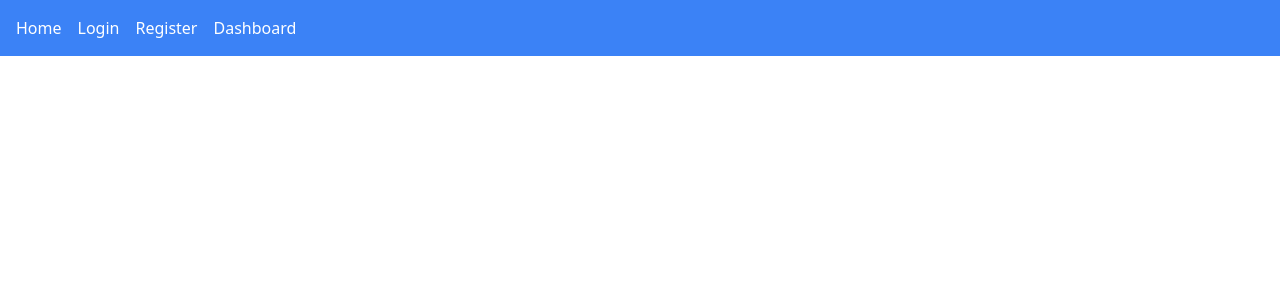
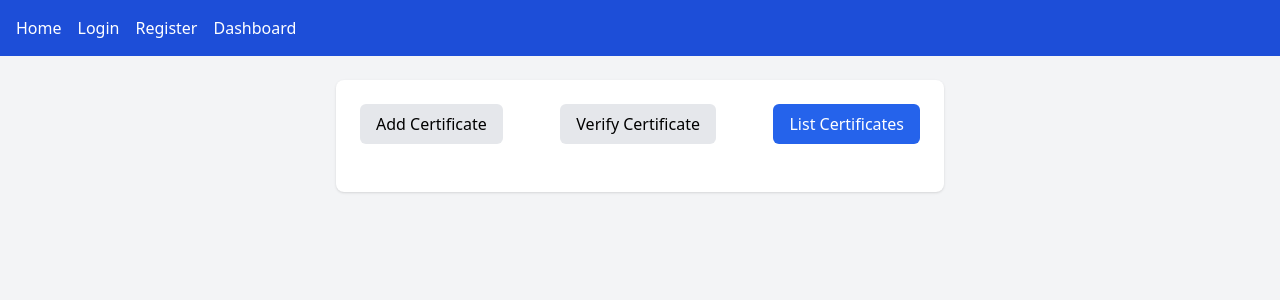
Before and after one commit to TikeMysonn/fyp-jan-19, a React (Create React App) app in the folder client/: page /dashboard in a window 1280 px wide. Shown: the top 300 px of the page. Built offline with nearby package versions, Linux system fonts and the light colour scheme.

Commit message:
create dashboard template for remaining functions

```diff
--- a/client/src/App.js
+++ b/client/src/App.js
@@ -17,6 +17,8 @@ import React from "react";
 import { BrowserRouter as Router, Routes, Route } from "react-router-dom";
 import LoginForm from "./components/LoginForm";
 import Navbar from "./components/Navbar";
+import RegisterForm from "./components/RegisterForm";
+import Dashboard from "./components/Dashboard";
 
 const App = () => {
   return (
@@ -25,6 +27,8 @@ const App = () => {
         <Navbar />
         <Routes>
           <Route path="/login" element={<LoginForm />} />
+          <Route path="/register" element={<RegisterForm />} />
+          <Route path="/dashboard" element={<Dashboard />} />
           {/* Define other routes here as your app grows */}
         </Routes>
       </div>
--- /dev/null
+++ b/client/src/components/Dashboard.js
@@ -0,0 +1,82 @@
+import React, { useState } from "react";
+import CertDisplay from "./CertDisplay";
+import CertForm from "./CertForm";
+import CertList from "./CertList";
+import CertVerify from "./CertVerify";
+import QrCodeReader from "./QrCodeReader";
+import UserProfile from "./UserProfile";
+
+function Dashboard() {
+  const [activeComponent, setActiveComponent] = useState("list"); // Default to the list view
+
+  const renderComponent = () => {
+    switch (
+      activeComponent
+      //   case "display":
+      //     return <CertDisplay />;
+      //   case "form":
+      //     return <CertForm />;
+      //   case "list":
+      //     return <CertList />;
+      //   case "verify":
+      //     return <CertVerify />;
+      //   default:
+      //     return <CertList />;
+    ) {
+    }
+  };
+
+  return (
+    <div className="min-h-screen bg-gray-100">
+      <div className="container mx-auto p-6">
+        <div className="grid grid-cols-1 md:grid-cols-12 gap-4">
+          {/* User Profile Column */}
+          <div className="md:col-span-3">{/* <UserProfile /> */}</div>
+          {/* Main Content Column */}
+          <div className="md:col-span-6">
+            <div className="bg-white shadow overflow-hidden sm:rounded-lg p-6">
+              <nav className="flex justify-between mb-6">
+                <button
+                  onClick={() => setActiveComponent("form")}
+                  className={`px-4 py-2 rounded-md ${
+                    activeComponent === "form"
+                      ? "bg-blue-600 text-white"
+                      : "bg-gray-200"
+                  } order-first`}
+                >
+                  Add Certificate
+                </button>
+                <button
+                  onClick={() => setActiveComponent("verify")}
+                  className={`px-4 py-2 rounded-md ${
+                    activeComponent === "verify"
+                      ? "bg-blue-600 text-white"
+                      : "bg-gray-200"
+                  } order-2`}
+                >
+                  Verify Certificate
+                </button>
+                <button
+                  onClick={() => setActiveComponent("list")}
+                  className={`px-4 py-2 rounded-md ${
+                    activeComponent === "list"
+                      ? "bg-blue-600 text-white"
+                      : "bg-gray-200"
+                  } order-last`}
+                >
+                  List Certificates
+                </button>
+              </nav>
+              {renderComponent()}
+            </div>
+          </div>
+
+          {/* QR Code Reader Column */}
+          <div className="md:col-span-3">{/* <QrCodeReader /> */}</div>
+        </div>
+      </div>
+    </div>
+  );
+}
+
+export default Dashboard;
--- a/client/src/components/LoginForm.js
+++ b/client/src/components/LoginForm.js
@@ -78,7 +78,7 @@ function LoginForm() {
           </div>
           <button
             type="submit"
-            className="w-full px-4 py-2 text-sm font-medium text-white bg-indigo-600 rounded-md hover:bg-indigo-700 focus:outline-none focus:bg-indigo-700 focus:ring-2 focus:ring-indigo-500 focus:ring-offset-2"
+            className="w-full px-4 py-2 text-sm font-medium text-white bg-blue-700 rounded-md hover:bg-indigo-700 focus:outline-none focus:bg-indigo-700 focus:ring-2 focus:ring-indigo-500 focus:ring-offset-2"
           >
             Log In
           </button>
--- a/client/src/components/Navbar.js
+++ b/client/src/components/Navbar.js
@@ -4,7 +4,7 @@ import { Link } from "react-router-dom";
 
 const Navbar = () => {
   return (
-    <nav className="bg-blue-500 text-white p-4">
+    <nav className="bg-blue-700 text-white p-4">
       <ul className="flex space-x-4">
         <li>
           <Link to="/" className="hover:text-gray-300">
--- /dev/null
+++ b/client/src/components/RegisterForm.js
@@ -0,0 +1,117 @@
+import React, { useState } from "react";
+
+function RegisterForm() {
+  const [formData, setFormData] = useState({
+    username: "",
+    password: "",
+    role: "public", // Default role
+  });
+  const [error, setError] = useState("");
+
+  const handleChange = (e) => {
+    const { name, value } = e.target;
+    setFormData((prevFormData) => ({
+      ...prevFormData,
+      [name]: value,
+    }));
+  };
+
+  const handleSubmit = async (e) => {
+    e.preventDefault();
+    setError("");
+
+    try {
+      const response = await fetch("http://localhost:3000/api/users/register", {
+        method: "POST",
+        headers: {
+          "Content-Type": "application/json",
+        },
+        body: JSON.stringify(formData),
+      });
+      const data = await response.json();
+
+      if (response.ok) {
+        console.log("Registration successful", data);
+        // Redirect or handle successful registration
+      } else {
+        throw new Error(data.message || "Registration failed");
+      }
+    } catch (error) {
+      setError(error.message);
+    }
+  };
+
+  return (
+    <div className="min-h-screen flex items-center justify-center bg-gray-100 px-6">
+      <div className="max-w-md w-full bg-white p-8 border border-gray-300 rounded-lg shadow-md">
+        <h2 className="text-2xl font-bold text-center text-gray-900 mb-8">
+          Register
+        </h2>
+        {error && <p className="text-red-500 text-sm text-center">{error}</p>}
+        <form onSubmit={handleSubmit} className="space-y-6">
+          <div>
+            <label
+              htmlFor="username"
+              className="block text-sm font-medium text-gray-700"
+            >
+              Username
+            </label>
+            <input
+              type="text"
+              name="username"
+              id="username"
+              required
+              className="mt-1 block w-full px-3 py-2 bg-white border border-gray-300 rounded-md shadow-sm placeholder-gray-400 focus:outline-none focus:border-indigo-500"
+              value={formData.username}
+              onChange={handleChange}
+            />
+          </div>
+          <div>
+            <label
+              htmlFor="password"
+              className="block text-sm font-medium text-gray-700"
+            >
+              Password
+            </label>
+            <input
+              type="password"
+              name="password"
+              id="password"
+              required
+              className="mt-1 block w-full px-3 py-2 bg-white border border-gray-300 rounded-md shadow-sm placeholder-gray-400 focus:outline-none focus:border-indigo-500"
+              value={formData.password}
+              onChange={handleChange}
+            />
+          </div>
+          <div>
+            <label
+              htmlFor="role"
+              className="block text-sm font-medium text-gray-700"
+            >
+              Role
+            </label>
+            <select
+              name="role"
+              id="role"
+              required
+              className="mt-1 block w-full px-3 py-2 bg-white border border-gray-300 rounded-md shadow-sm placeholder-gray-400 focus:outline-none focus:border-indigo-500"
+              value={formData.role}
+              onChange={handleChange}
+            >
+              <option value="public">Public</option>
+              <option value="admin">Admin</option>
+            </select>
+          </div>
+          <button
+            type="submit"
+            className="w-full flex justify-center py-2 px-4 border border-transparent rounded-md shadow-sm text-sm font-medium text-white bg-indigo-600 hover:bg-indigo-700 focus:outline-none focus:ring-2 focus:ring-offset-2 focus:ring-indigo-500"
+          >
+            Register
+          </button>
+        </form>
+      </div>
+    </div>
+  );
+}
+
+export default RegisterForm;
--- a/client/src/output.css
+++ b/client/src/output.css
@@ -535,6 +535,57 @@ video {
   --tw-backdrop-sepia:  ;
 }
 
+.container {
+  width: 100%;
+}
+
+@media (min-width: 640px) {
+  .container {
+    max-width: 640px;
+  }
+}
+
+@media (min-width: 768px) {
+  .container {
+    max-width: 768px;
+  }
+}
+
+@media (min-width: 1024px) {
+  .container {
+    max-width: 1024px;
+  }
+}
+
+@media (min-width: 1280px) {
+  .container {
+    max-width: 1280px;
+  }
+}
+
+@media (min-width: 1536px) {
+  .container {
+    max-width: 1536px;
+  }
+}
+
+.order-2 {
+  order: 2;
+}
+
+.order-first {
+  order: -9999;
+}
+
+.order-last {
+  order: 9999;
+}
+
+.mx-auto {
+  margin-left: auto;
+  margin-right: auto;
+}
+
 .mb-8 {
   margin-bottom: 2rem;
 }
@@ -543,12 +594,20 @@ video {
   margin-top: 0.25rem;
 }
 
+.mb-6 {
+  margin-bottom: 1.5rem;
+}
+
 .block {
   display: block;
 }
 
 .flex {
   display: flex;
+}
+
+.grid {
+  display: grid;
 }
 
 .min-h-screen {
@@ -563,12 +622,28 @@ video {
   max-width: 28rem;
 }
 
+.grid-cols-1 {
+  grid-template-columns: repeat(1, minmax(0, 1fr));
+}
+
 .items-center {
   align-items: center;
 }
 
 .justify-center {
   justify-content: center;
+}
+
+.justify-between {
+  justify-content: space-between;
+}
+
+.justify-around {
+  justify-content: space-around;
+}
+
+.gap-4 {
+  gap: 1rem;
 }
 
 .space-x-4 > :not([hidden]) ~ :not([hidden]) {
@@ -581,6 +656,10 @@ video {
   --tw-space-y-reverse: 0;
   margin-top: calc(1.5rem * calc(1 - var(--tw-space-y-reverse)));
   margin-bottom: calc(1.5rem * var(--tw-space-y-reverse));
+}
+
+.overflow-hidden {
+  overflow: hidden;
 }
 
 .rounded-lg {
@@ -600,9 +679,8 @@ video {
   border-color: rgb(209 213 219 / var(--tw-border-opacity));
 }
 
-.bg-blue-500 {
-  --tw-bg-opacity: 1;
-  background-color: rgb(59 130 246 / var(--tw-bg-opacity));
+.border-transparent {
+  border-color: transparent;
 }
 
 .bg-gray-100 {
@@ -620,12 +698,56 @@ video {
   background-color: rgb(255 255 255 / var(--tw-bg-opacity));
 }
 
+.bg-green-500 {
+  --tw-bg-opacity: 1;
+  background-color: rgb(34 197 94 / var(--tw-bg-opacity));
+}
+
+.bg-yellow-500 {
+  --tw-bg-opacity: 1;
+  background-color: rgb(234 179 8 / var(--tw-bg-opacity));
+}
+
+.bg-blue-500 {
+  --tw-bg-opacity: 1;
+  background-color: rgb(59 130 246 / var(--tw-bg-opacity));
+}
+
+.bg-blue-900 {
+  --tw-bg-opacity: 1;
+  background-color: rgb(30 58 138 / var(--tw-bg-opacity));
+}
+
+.bg-rose-900 {
+  --tw-bg-opacity: 1;
+  background-color: rgb(136 19 55 / var(--tw-bg-opacity));
+}
+
+.bg-blue-600 {
+  --tw-bg-opacity: 1;
+  background-color: rgb(37 99 235 / var(--tw-bg-opacity));
+}
+
+.bg-blue-700 {
+  --tw-bg-opacity: 1;
+  background-color: rgb(29 78 216 / var(--tw-bg-opacity));
+}
+
+.bg-gray-200 {
+  --tw-bg-opacity: 1;
+  background-color: rgb(229 231 235 / var(--tw-bg-opacity));
+}
+
 .p-4 {
   padding: 1rem;
 }
 
 .p-8 {
   padding: 2rem;
+}
+
+.p-6 {
+  padding: 1.5rem;
 }
 
 .px-3 {
@@ -707,6 +829,12 @@ video {
   box-shadow: var(--tw-ring-offset-shadow, 0 0 #0000), var(--tw-ring-shadow, 0 0 #0000), var(--tw-shadow);
 }
 
+.shadow {
+  --tw-shadow: 0 1px 3px 0 rgb(0 0 0 / 0.1), 0 1px 2px -1px rgb(0 0 0 / 0.1);
+  --tw-shadow-colored: 0 1px 3px 0 var(--tw-shadow-color), 0 1px 2px -1px var(--tw-shadow-color);
+  box-shadow: var(--tw-ring-offset-shadow, 0 0 #0000), var(--tw-ring-shadow, 0 0 #0000), var(--tw-shadow);
+}
+
 .hover\:bg-indigo-700:hover {
   --tw-bg-opacity: 1;
   background-color: rgb(67 56 202 / var(--tw-bg-opacity));
@@ -752,3 +880,23 @@ video {
 .focus\:ring-offset-2:focus {
   --tw-ring-offset-width: 2px;
 }
+
+@media (min-width: 640px) {
+  .sm\:rounded-lg {
+    border-radius: 0.5rem;
+  }
+}
+
+@media (min-width: 768px) {
+  .md\:col-span-3 {
+    grid-column: span 3 / span 3;
+  }
+
+  .md\:col-span-6 {
+    grid-column: span 6 / span 6;
+  }
+
+  .md\:grid-cols-12 {
+    grid-template-columns: repeat(12, minmax(0, 1fr));
+  }
+}
```
Also changed, not shown: client/src/components/RegistrationForm.js (added).
